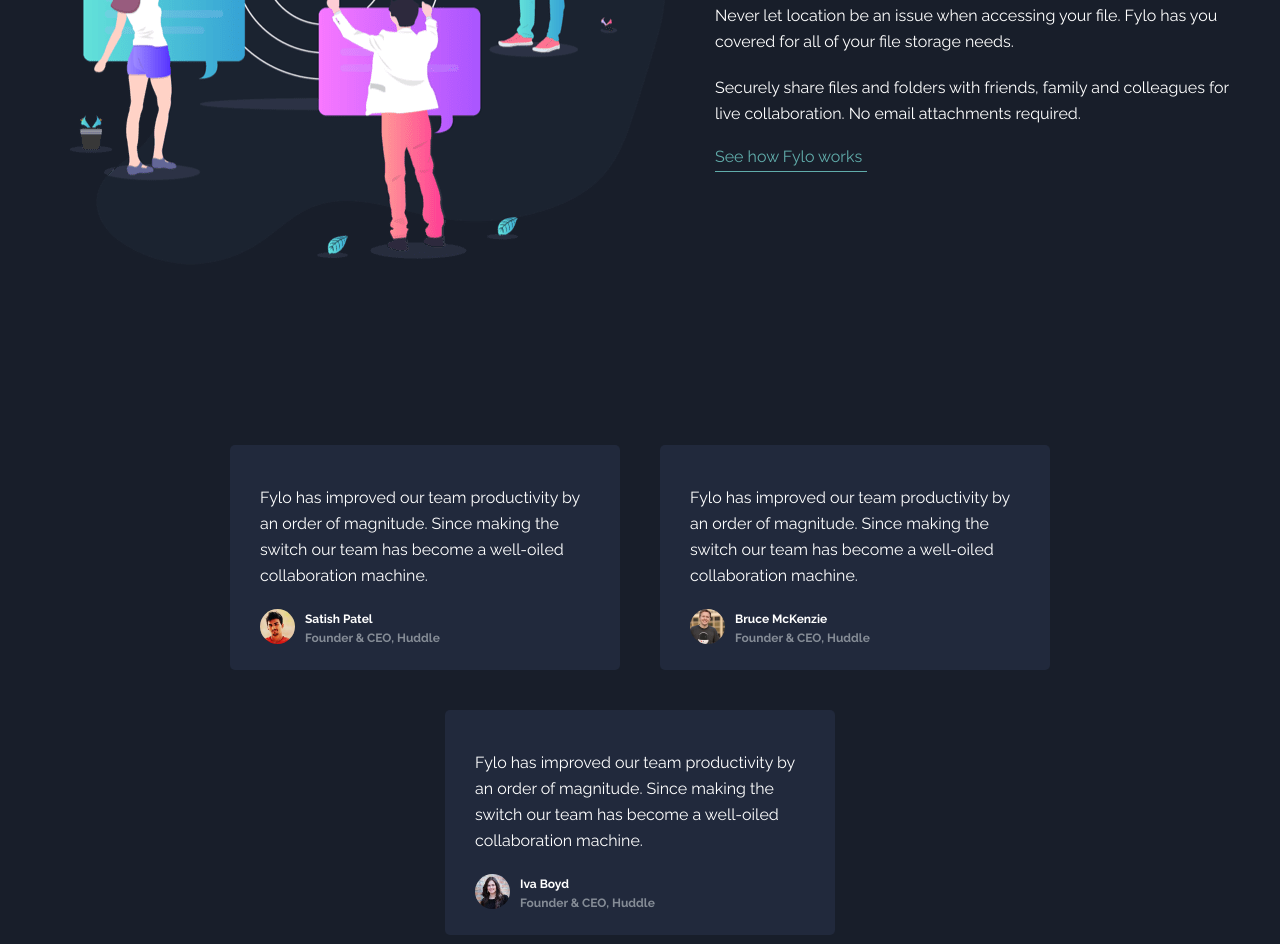
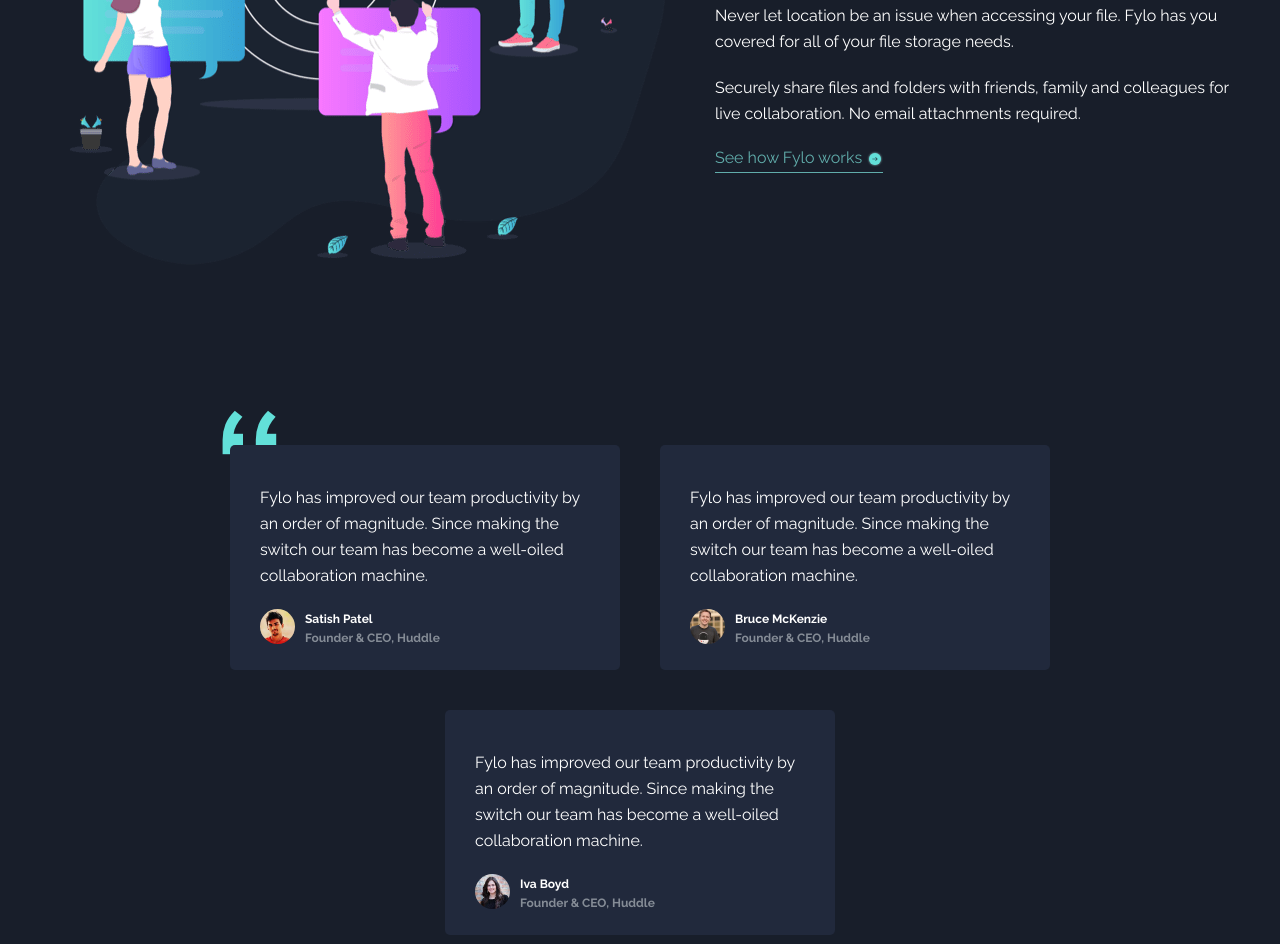
Before and after one commit to caio-colin/fylo-dark-theme-landing-page-master, a plain HTML site: page index.html in a window 1280 px wide. Shown: the part 1984-2928 px from the top of the page. Drawn offline with Linux system fonts and the light colour scheme.

Commit message:
correcao de imagens nao carregadas

```diff
--- a/src/css/estilo.css
+++ b/src/css/estilo.css
@@ -2,7 +2,7 @@ body {
   padding: 70px 50px 60px;
   font-family: "Raleway", sans-serif;
   color: white;
-  background: url("src/images/bg-curvy-desktop.svg") no-repeat center 750px,
+  background: url("../images/bg-curvy-desktop.svg") no-repeat center 750px,
     linear-gradient(
       to bottom,
       #1c2230 0%,
@@ -122,14 +122,14 @@ body {
   border-bottom: 1px solid white;
 }
 .terceira-secao .link::after {
-  content: url(src/images/icon-arrow.svg);
+  content: url(../images/icon-arrow.svg);
   margin-left: 5px;
   display: inline-block;
   transform: translateY(4px);
 }
 
 .terceira-secao .link:hover::after {
-  content: url(src/images/icon-arrow-white.svg);
+  content: url(../images/icon-arrow-white.svg);
 }
 
 /* Seção Comentários */
@@ -147,7 +147,7 @@ body {
   position: relative;
 }
 .secao-comentarios .tela-comentario:nth-child(1)::before {
-  content: url(src/images/bg-quotes.png);
+  content: url(../images/bg-quotes.png);
   position: absolute;
   top: -35px;
   left: -8px;
```
